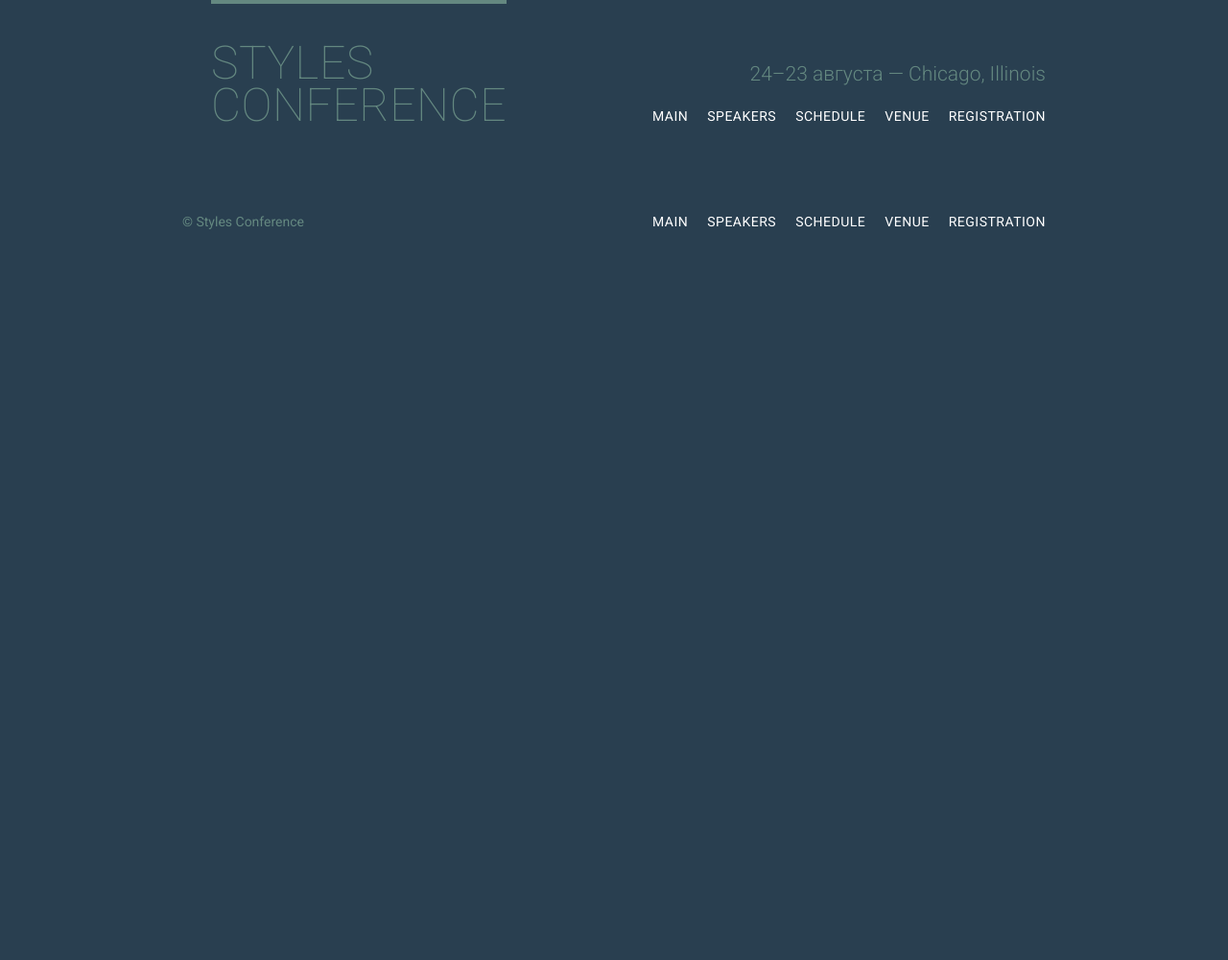
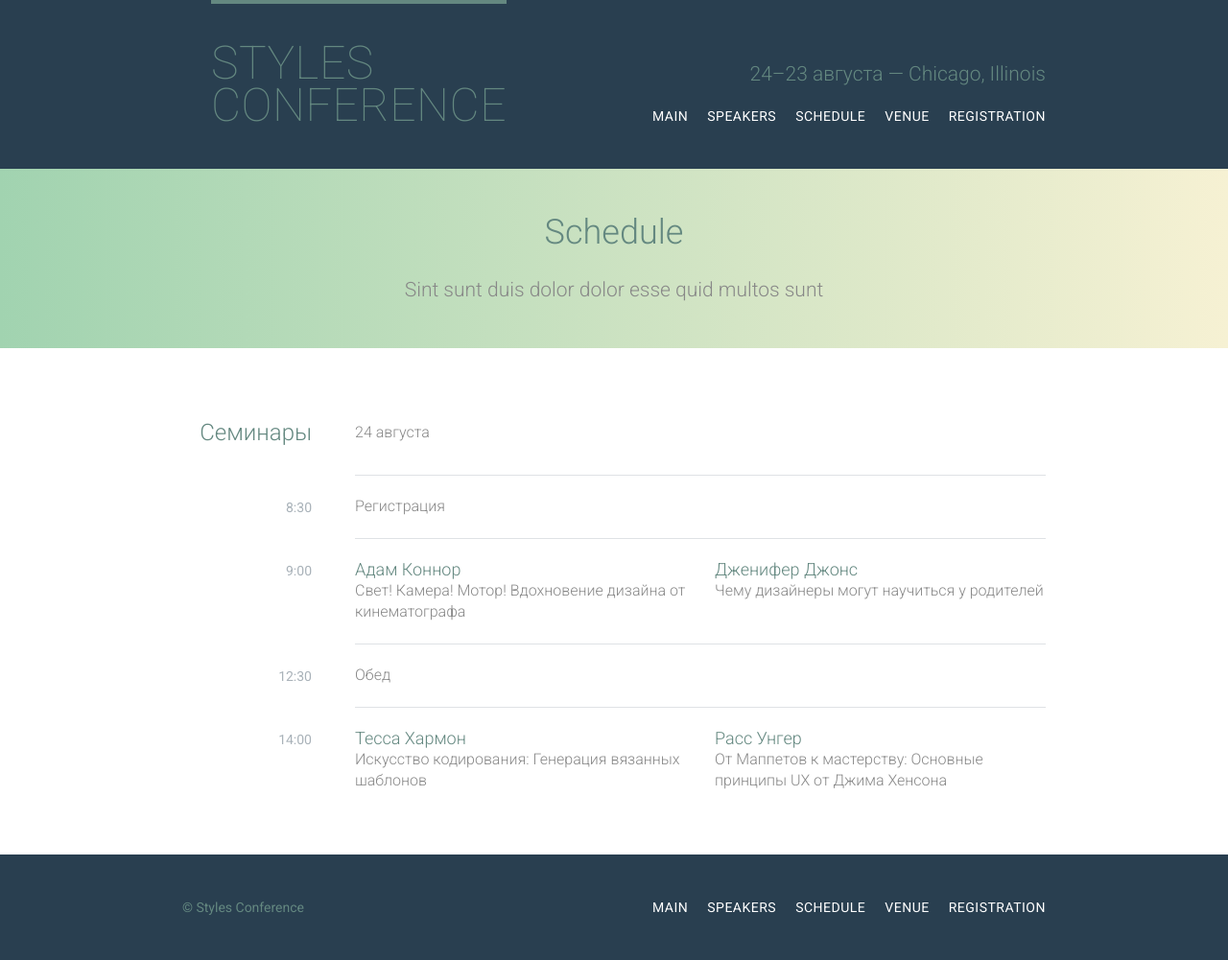
Before and after one commit to therealtoresto/Layout, a plain HTML site: page w1/schedule.html in a window 1280 px wide. Shown: the whole page at 96% size. Before the commit the page ends 800 px from the top, so only its background shows below. Drawn offline with Linux system fonts and the light colour scheme.

Commit message:
commit_tables

```diff
--- a/w1/assets/stylesheets/styles.css
+++ b/w1/assets/stylesheets/styles.css
@@ -417,3 +417,63 @@ textarea {
 .register-group textarea {
   height: 78px;
 }
+/*
+  ========================================
+  Расписание
+  ========================================
+*/
+
+table {
+  margin-bottom: 44px;
+  width: 100%;
+}
+table:last-child {
+  margin-bottom: 0;
+}
+th,
+td {
+  padding-bottom: 22px;
+  vertical-align: top;
+}
+th {
+  padding-right: 45px;
+  text-align: right;
+  width: 20%;
+}
+td {
+  width: 40%;
+}
+thead {
+  line-height: 44px;
+}
+thead th {
+  color: #648880;
+  font-size: 24px;
+}
+tbody th {
+  color: #a9b2b9;
+  font-size: 14px;
+  font-weight: 400;
+  padding-top: 22px;
+  text-transform: uppercase;
+}
+tbody td {
+  border-top: 1px solid #dfe2e5;
+  padding-top: 21px;
+}
+tbody td:first-of-type {
+  padding-right: 15px;
+}
+tbody td:last-of-type {
+  padding-left: 15px;
+}
+tbody td:only-of-type {
+  padding-left: 0;
+  padding-right: 0;
+}
+table a {
+  color: #888;
+}
+table h4 {
+  margin-bottom: 0;
+}
--- a/w1/schedule.html
+++ b/w1/schedule.html
@@ -2,7 +2,7 @@
 <html lang="en" dir="ltr">
 <head>
 <meta charset="utf-8">
-<title>Styles Conference</title>
+<title>Schedule</title>
 <link rel="stylesheet" href="assets/stylesheets/styles.css">
 <link rel="stylesheet" href="https://fonts.googleapis.com/css?family=Roboto:400,300,100&subset=cyrillic,latin">
 </head>
@@ -24,7 +24,83 @@
           </ul>
         </nav>
       </header>
+      <section class="row-alt">
+        <div class="lead container">
+          <h1>Schedule</h1>
+          <p>Sint sunt duis dolor dolor esse quid multos sunt</p>
+        </div>
+      </section>
 
+      <section class="row">
+        <div class="container">
+
+          <table>
+            <thead>
+              <tr>
+                <th scope="row">
+                  Семинары
+                </th>
+                <td class="schedule-offset" colspan="2">
+                  24 августа
+                </td>
+              </tr>
+            </thead>
+            <tbody>
+              <tr>
+                <th scope="row">
+                  <time datetime="08:30:00">8:30</time>
+                </th>
+                <td class="schedule-offset" colspan="2">
+                  Регистрация
+                </td>
+              </tr>
+              <tr>
+                <th scope="row">
+                  <time datetime="09:00:00">9:00</time>
+                </th>
+                <td>
+                  <a href="speakers.html#adam-connor">
+                    <h4>Адам Коннор</h4>
+                    Свет! Камера! Мотор! Вдохновение дизайна от кинематографа
+                  </a>
+                </td>
+                <td>
+                  <a href="speakers.html#jennifer-jones">
+                    <h4>Дженифер Джонс</h4>
+                    Чему дизайнеры могут научиться у родителей
+                  </a>
+                </td>
+              </tr>
+              <tr>
+                <th scope="row">
+                  <time datetime="12:30:00">12:30</time>
+                </th>
+                <td class="schedule-offset" colspan="2">
+                  Обед
+                </td>
+              </tr>
+              <tr>
+                <th scope="row">
+                  <time datetime="14:00:00">14:00</time>
+                </th>
+                <td>
+                  <a href="speakers.html#tessa-harmon">
+                    <h4>Тесса Хармон</h4>
+                    Искусство кодирования: Генерация вязанных шаблонов
+                  </a>
+                </td>
+                <td>
+                  <a href="speakers.html#russ-unger">
+                    <h4>Расс Унгер</h4>
+                    От Маппетов к мастерству: Основные принципы UX от Джима Хенсона
+                  </a>
+                </td>
+              </tr>
+            </tbody>
+          </table>
+
+        </div>
+      </section>
 
      <footer class="primary-footer container group">
        <small>&copy; Styles Conference</small>
```
